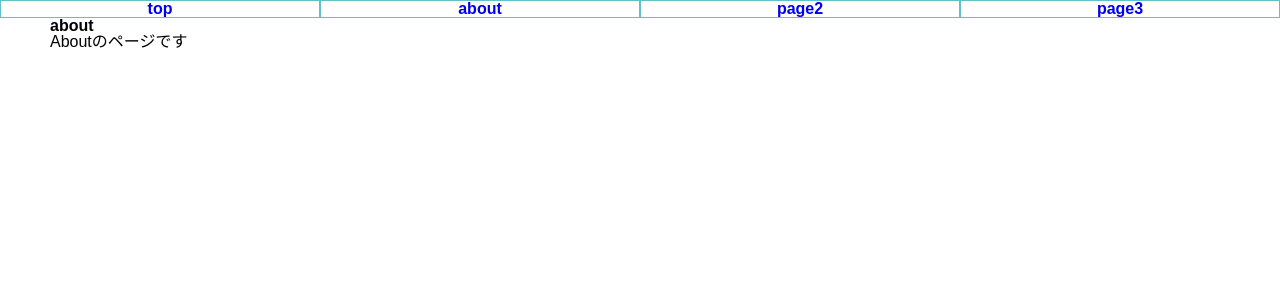
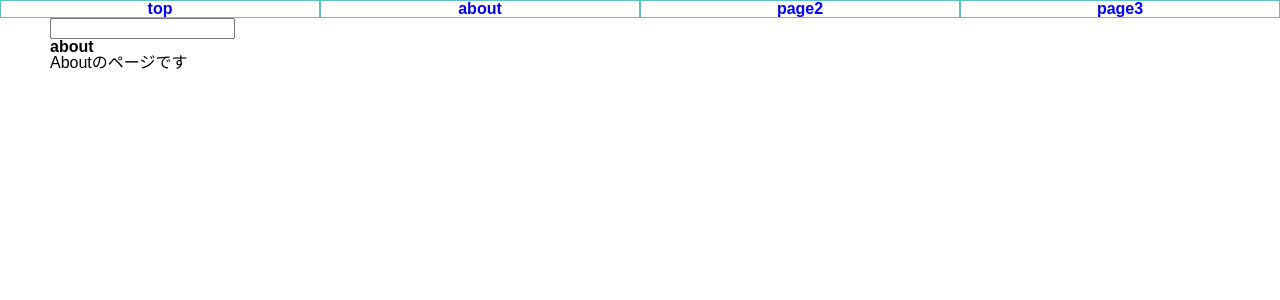
Before and after one commit to yodakaEngineer/react-practice, a React (Create React App) app: page /about in a window 1280 px wide. Shown: the top 300 px of the page. Built offline with nearby package versions, Linux system fonts and the light colour scheme.

Commit message:
add display.

```diff
--- /dev/null
+++ b/src/components/Display/Display.tsx
@@ -0,0 +1,24 @@
+import React, {useState} from "react";
+
+interface InputAreaProps {
+    onChange: any
+}
+
+const InputArea: React.FC<InputAreaProps> = props => {
+    return (
+        <input onChange={e => props.onChange(e.target.value)}/>
+    )
+}
+
+const Display: React.FC = () => {
+    const [msg, setMsg] = useState('')
+
+    return (
+        <div>
+            <p>{msg}</p>
+            <InputArea onChange={(value: string)=> setMsg(value)} />
+        </div>
+    )
+}
+
+export default Display
--- a/src/pages/About/About.tsx
+++ b/src/pages/About/About.tsx
@@ -1,8 +1,12 @@
 import React from 'react';
+import Display from "../../components/Display/Display";
 
 const About: React.FC = () => {
     return (
-        <div><h1>about</h1>Aboutのページです</div>
+        <div>
+            <Display/>
+            <h1>about</h1>Aboutのページです
+        </div>
     )
 }
 
```
